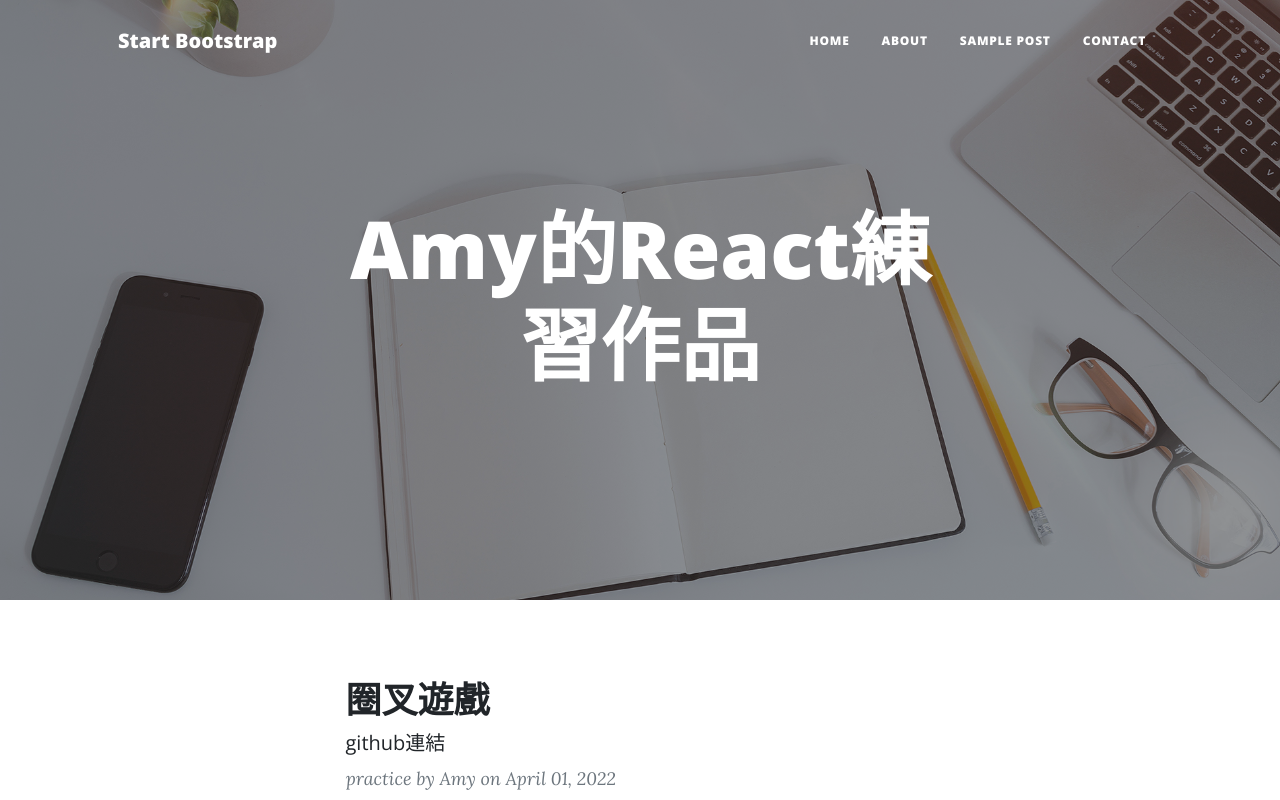
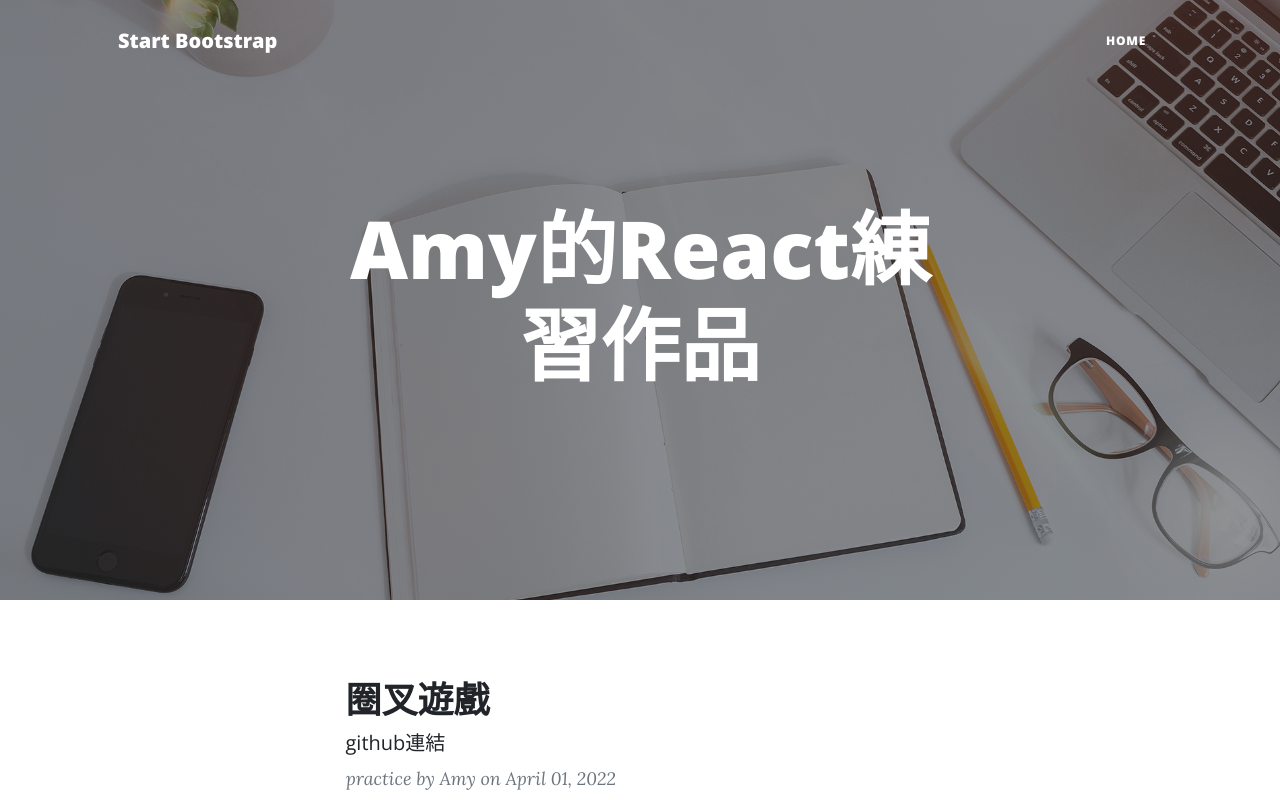
Before and after one commit to Cao-Ya-Han/Cao-Ya-Han.github.io, a plain HTML site: page index.html in a window 1280 px wide. Shown: the top 800 px of the page. Drawn offline with nearby package versions, Linux system fonts and the light colour scheme.

Commit message:
first commit

```diff
--- a/index.html
+++ b/index.html
@@ -33,9 +33,9 @@
             <div class="collapse navbar-collapse" id="navbarResponsive">
                 <ul class="navbar-nav ms-auto py-4 py-lg-0">
                     <li class="nav-item"><a class="nav-link px-lg-3 py-3 py-lg-4" href="index.html">Home</a></li>
-                    <li class="nav-item"><a class="nav-link px-lg-3 py-3 py-lg-4" href="about.html">About</a></li>
+                    <!-- <li class="nav-item"><a class="nav-link px-lg-3 py-3 py-lg-4" href="about.html">About</a></li>
                     <li class="nav-item"><a class="nav-link px-lg-3 py-3 py-lg-4" href="post.html">Sample Post</a></li>
-                    <li class="nav-item"><a class="nav-link px-lg-3 py-3 py-lg-4" href="contact.html">Contact</a></li>
+                    <li class="nav-item"><a class="nav-link px-lg-3 py-3 py-lg-4" href="contact.html">Contact</a></li> -->
                 </ul>
             </div>
         </div>
```
